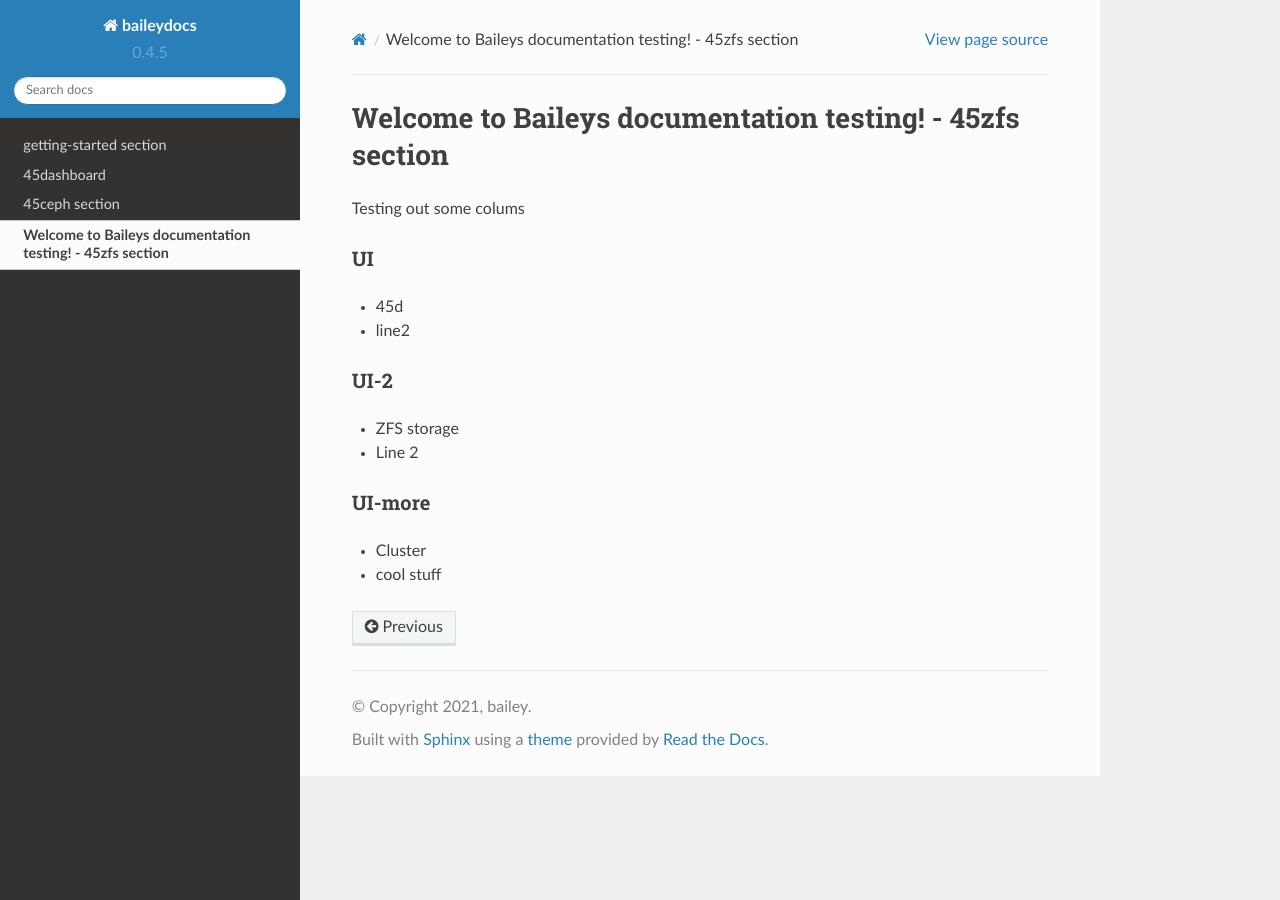
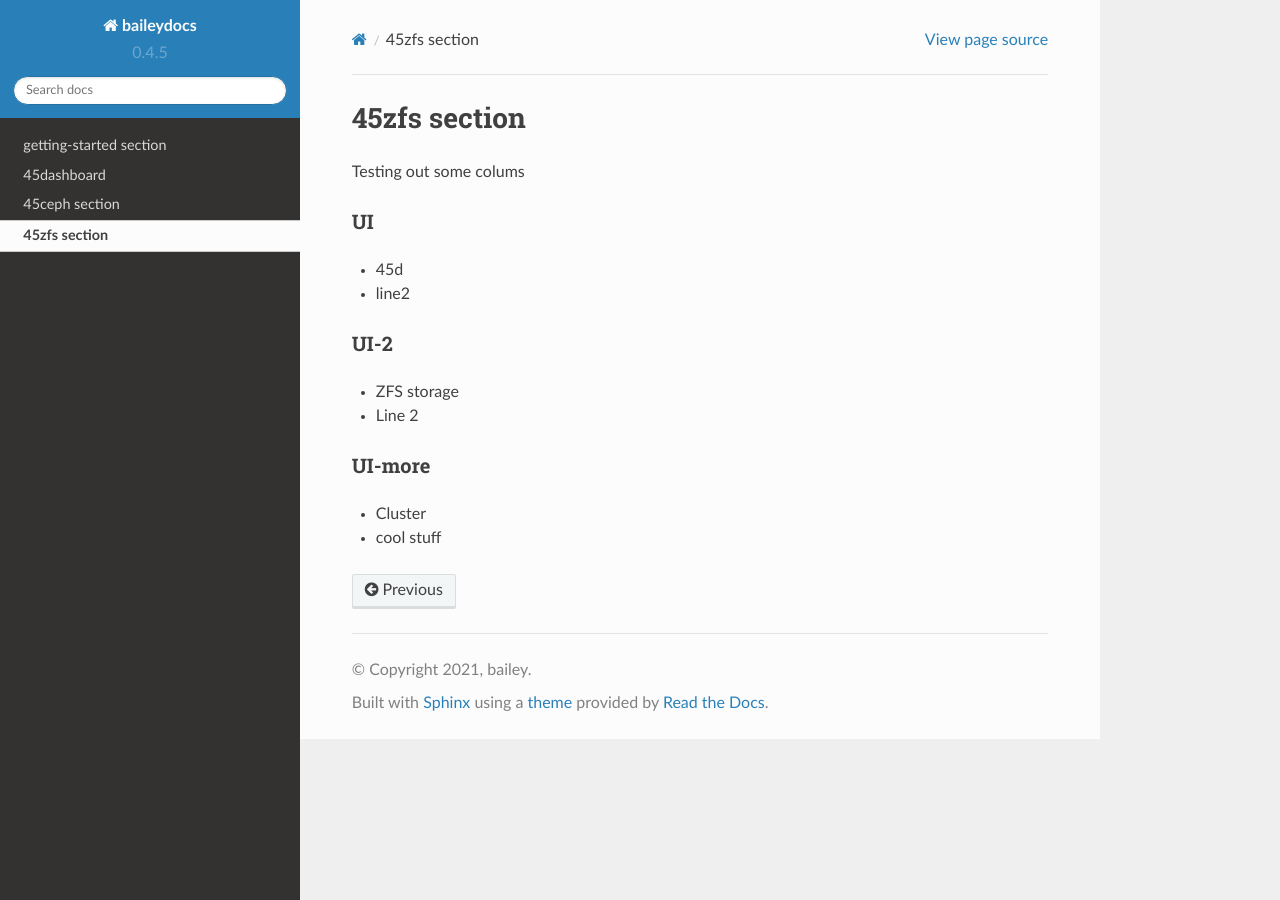
Before and after one commit to bailey-97/readthedocs-tutorial, a Sphinx documentation site: the page built from docs/zfs/index.rst, in a window 1280 px wide. Built offline with Sphinx 7.4.7 and the Read the Docs theme 2.0.0, drawn with Linux system fonts in a browser that asks for light colours.

Commit message:
Update index.rst

```diff
--- a/docs/zfs/index.rst
+++ b/docs/zfs/index.rst
@@ -1,4 +1,4 @@
-Welcome to Baileys documentation testing! - 45zfs section
+45zfs section
 ================================================================
 
 Testing out some colums
```
